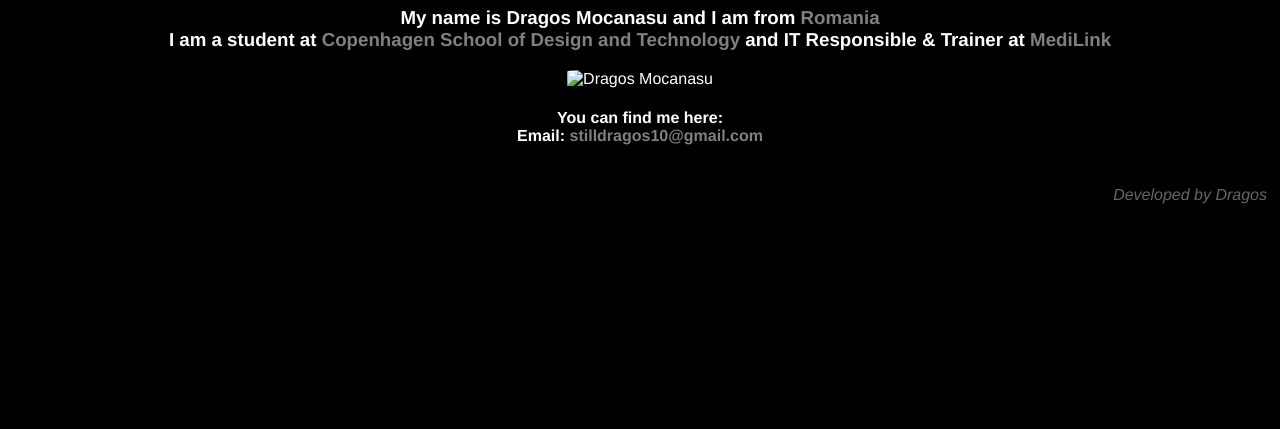
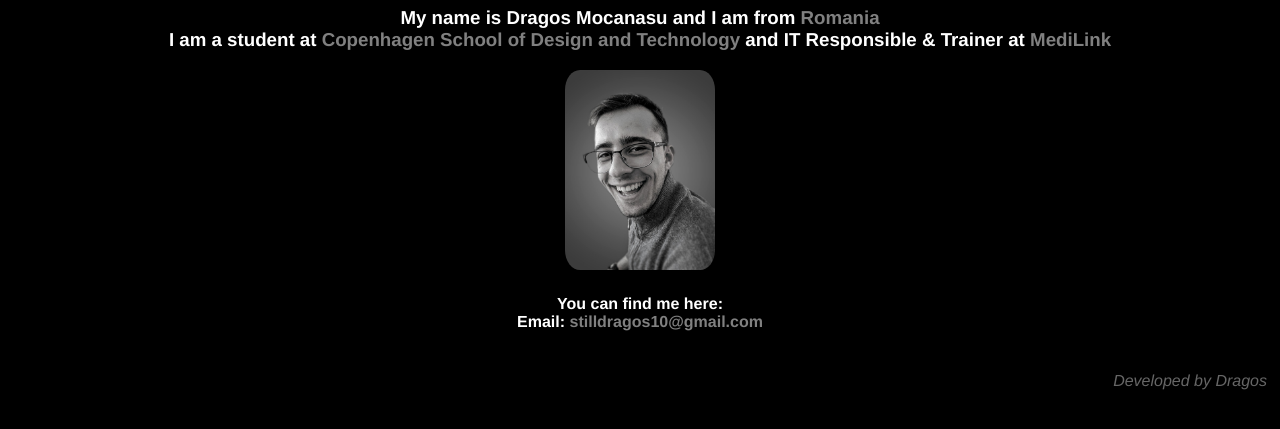
Before and after one commit to dragosmocanasu/website, a plain HTML site: page index.html in a window 1280 px wide. Shown: the part 135-564 px from the top of the page. Drawn offline with Linux system fonts and the light colour scheme.

Commit message:
Update index.html

```diff
--- a/index.html
+++ b/index.html
@@ -29,7 +29,7 @@
 					I am a student at <a href = "https://kea.dk/" target = "_blank">Copenhagen School of Design and Technology</a> and IT Responsible & Trainer at <a href = "https://hydrozid.com/en/" target = "_blank">MediLink</a> <br>
 				</h3>
 
-				<img src = "resume_pic.jpeg"  alt="Dragos Mocanasu">
+				<img src = "resume_pic.jpg"  alt="Dragos Mocanasu">
 
 				<h4>
 					You can find me here: <br>
```
